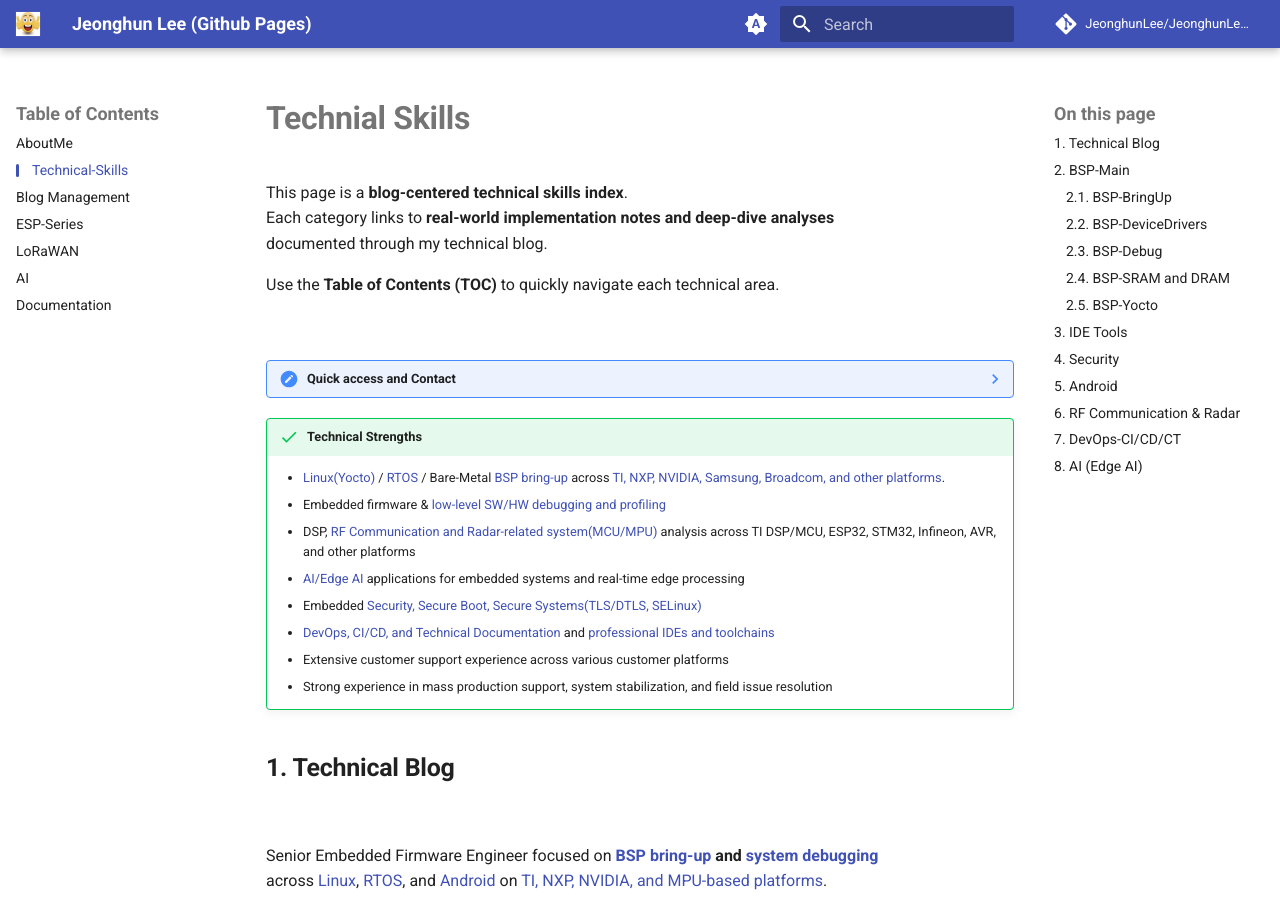
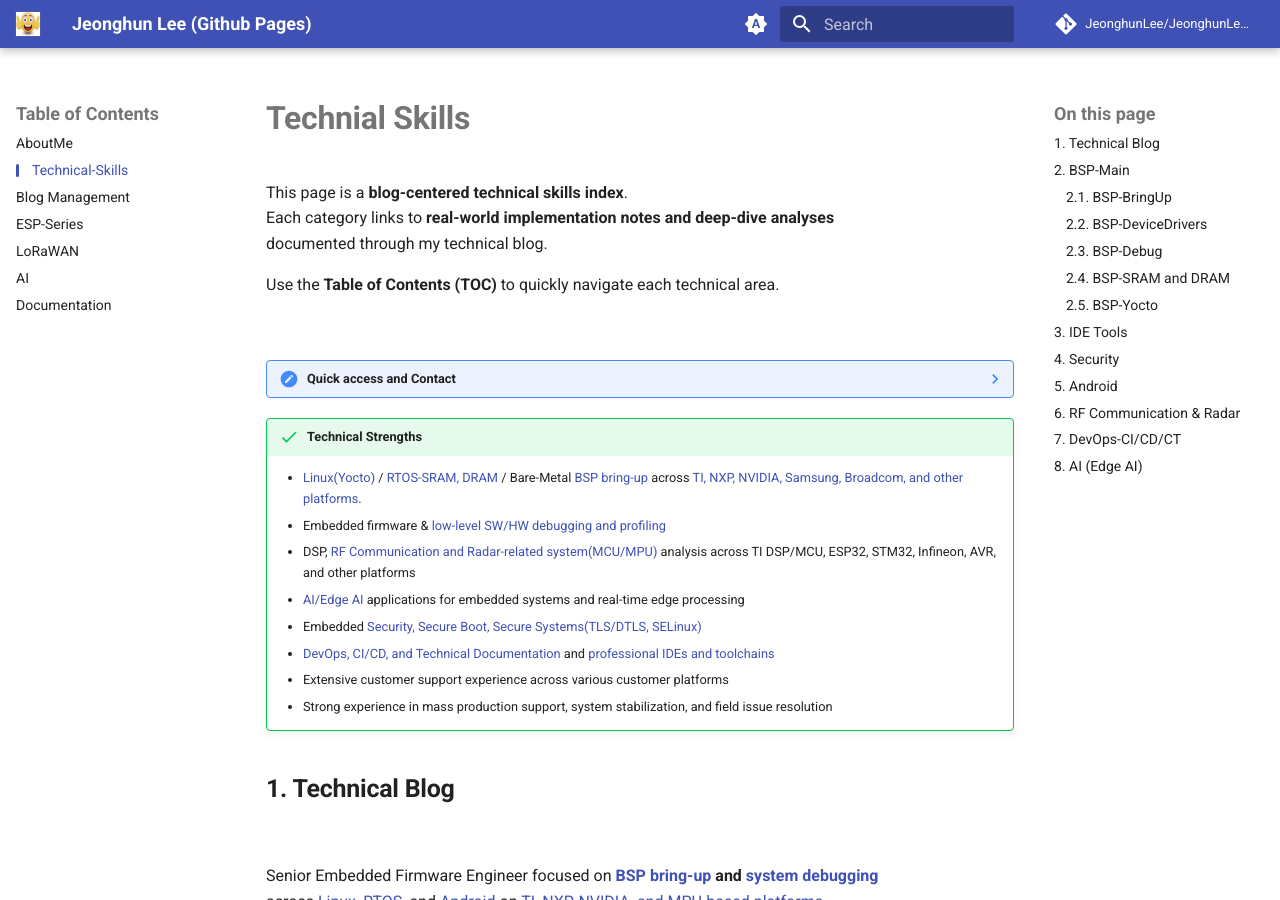
Before and after one commit to JeonghunLee/JeonghunLee.github.io, an MkDocs documentation site: the page built from docs/project_technical_skills.md, in a window 1280 px wide and 900 px high. Built offline with MkDocs 1.6.1 and Material for MkDocs 9.7.7, drawn with Linux system fonts in a browser that asks for light colours; comment, search, counter and statistics services are not loaded.

Commit message:
update technical strengths section in project_technical_skills.md for improved clarity and organization

```diff
--- a/docs/project_technical_skills.md
+++ b/docs/project_technical_skills.md
@@ -14,12 +14,12 @@
 
 
 !!! success "Technical Strengths"
-    * [Linux(Yocto)](project_technical_skills.md#technical-blog-bsp-yocto) / [RTOS](project_technical_skills.md#technical-blog-bsp-sram) / Bare-Metal [BSP bring-up](project_technical_skills.md#technical-blog-bsp-bringup) across [TI, NXP, NVIDIA, Samsung, Broadcom, and other platforms](project_technical_skills.md#technical-blog-bsp-main).
-    * Embedded firmware & [low-level SW/HW debugging and profiling](project_technical_skills.md#technical-blog-bsp-debug)
-    * DSP, [RF Communication and Radar-related system(MCU/MPU)](project_technical_skills.md#technical-blog-rf) analysis across TI DSP/MCU, ESP32, STM32, Infineon, AVR, and other platforms
-    * [AI/Edge AI](project_technical_skills.md#technical-blog-ai) applications for embedded systems and real-time edge processing
-    * Embedded [Security, Secure Boot, Secure Systems(TLS/DTLS, SELinux)](project_technical_skills.md#technical-blog-security)
-    * [DevOps, CI/CD, and Technical Documentation](project_technical_skills.md#technical-blog-devops) and [professional IDEs and toolchains](project_technical_skills.md#technical-blog-ide)
+    * [Linux(Yocto)](project_technical_skills.md#bsp-yocto) / [RTOS-SRAM, DRAM](project_technical_skills.md#bsp-sram-and-dram) / Bare-Metal [BSP bring-up](project_technical_skills.md#bsp-bringup) across [TI, NXP, NVIDIA, Samsung, Broadcom, and other platforms](project_technical_skills.md#bsp-main).
+    * Embedded firmware & [low-level SW/HW debugging and profiling](project_technical_skills.md#bsp-debug)
+    * DSP, [RF Communication and Radar-related system(MCU/MPU)](project_technical_skills.md#rf-communication--radar) analysis across TI DSP/MCU, ESP32, STM32, Infineon, AVR, and other platforms
+    * [AI/Edge AI](project_technical_skills.md#ai-edge-ai) applications for embedded systems and real-time edge processing
+    * Embedded [Security, Secure Boot, Secure Systems(TLS/DTLS, SELinux)](project_technical_skills.md#security)
+    * [DevOps, CI/CD, and Technical Documentation](project_technical_skills.md#devops-cicdct) and [professional IDEs and toolchains](project_technical_skills.md#ide-tools)
     * Extensive customer support experience across various customer platforms
     * Strong experience in mass production support, system stabilization, and field issue resolution
 
```
